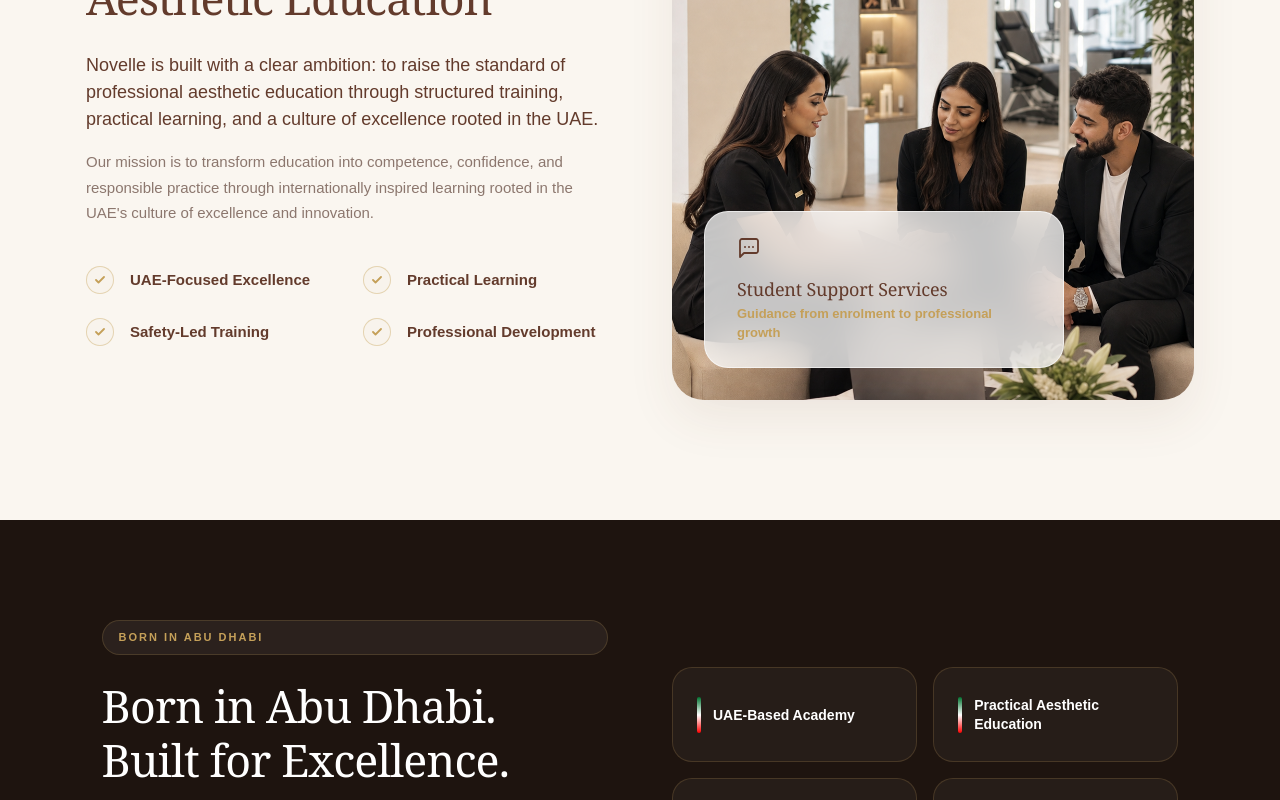
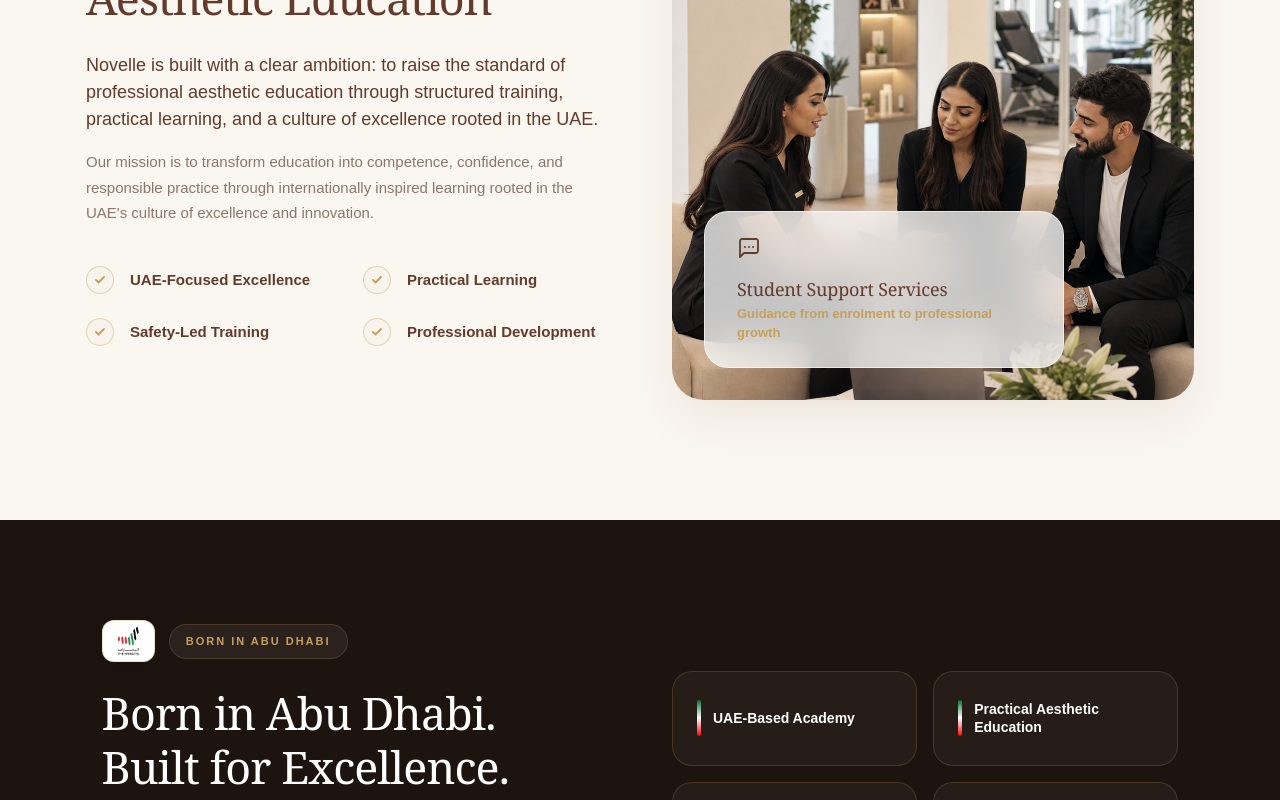
Before and after one commit to z4q8v2n7x5m9k3/novelle_final, a Next.js app: page / in a window 1280 px wide. Shown: the part 2622-3422 px from the top of the page. Built offline with nearby package versions, Linux system fonts and the light colour scheme; a web font is replaced by a local one.

Commit message:
Add The Emirates logo badge to UAE Identity section

```diff
--- a/src/components/UAEIdentity.tsx
+++ b/src/components/UAEIdentity.tsx
@@ -12,9 +12,37 @@
     <section style={{ background: '#1E140F', padding: '100px 24px' }}>
       <div className="container" style={{ maxWidth: '1200px', margin: '0 auto' }}>
         <div style={{ display: 'grid', gridTemplateColumns: 'repeat(auto-fit, minmax(340px, 1fr))', gap: '64px', alignItems: 'center' }}>
+
+          {/* Left: Text content + The Emirates supporting badge */}
           <div>
+            <div style={{ display: 'flex', alignItems: 'center', gap: '14px', marginBottom: '24px', flexWrap: 'wrap' }}>
+              {/* Subtle The Emirates Logo Badge */}
+              <div style={{
+                background: '#FFFFFF',
+                borderRadius: '12px',
+                padding: '6px 14px',
+                display: 'inline-flex',
+                alignItems: 'center',
+                justifyContent: 'center',
+                boxShadow: '0 4px 16px rgba(0, 0, 0, 0.15)',
+                border: '1px solid rgba(197, 160, 89, 0.3)',
+                height: '42px',
+                boxSizing: 'border-box'
+              }}>
+                <img
+                  src="/logos/the-emirates.jpg"
+                  alt="The Emirates"
+                  style={{
+                    height: '30px',
+                    width: 'auto',
+                    objectFit: 'contain',
+                    display: 'block'
+                  }}
+                />
+              </div>
+
               <span style={{
-              display: 'block',
+                display: 'inline-flex',
                 alignItems: 'center',
                 background: 'rgba(255,255,255,0.06)',
                 padding: '8px 16px',
@@ -23,20 +51,23 @@
                 letterSpacing: '2px',
                 fontWeight: 600,
                 color: '#c5a059',
-              textTransform: 'uppercase',
+                textTransform: 'uppercase' as const,
                 fontFamily: '"General Sans", sans-serif',
-              marginBottom: '24px',
                 border: '1px solid rgba(197, 160, 89, 0.2)'
               }}>
                 BORN IN ABU DHABI
               </span>
+            </div>
+
             <h2 style={{ fontFamily: '"Hedvig Letters Serif", Georgia, serif', fontSize: 'clamp(2rem, 3.5vw, 2.8rem)', color: '#FFFFFF', fontWeight: 400, lineHeight: 1.2, margin: '0 0 24px 0', letterSpacing: '-0.02em' }}>
               Born in Abu Dhabi.<br/>Built for Excellence.
             </h2>
             <p style={{ fontFamily: '"General Sans", sans-serif', fontSize: '16px', color: 'rgba(255,255,255,0.75)', lineHeight: 1.7, margin: 0, fontWeight: 500 }}>
-              Novelle is rooted in the UAE's culture of ambition, innovation, and quality. From Abu Dhabi, we aim to develop confident professionals through structured aesthetic education, practical learning, and a commitment to higher standards.
+              Novelle is rooted in the UAE&apos;s culture of ambition, innovation, and quality. From Abu Dhabi, we aim to develop confident professionals through structured aesthetic education, practical learning, and a commitment to higher standards.
             </p>
           </div>
+
+          {/* Right: Badge cards */}
           <div style={{ display: 'grid', gridTemplateColumns: '1fr 1fr', gap: '16px' }}>
             {badges.map((badge, i) => (
               <div key={i} style={{ background: 'rgba(255,255,255,0.04)', border: '1px solid rgba(197, 160, 89, 0.2)', borderRadius: '20px', padding: '28px 24px', display: 'flex', alignItems: 'center', gap: '12px' }}>
@@ -47,6 +78,7 @@
               </div>
             ))}
           </div>
+
         </div>
       </div>
     </section>
```
Also changed, not shown: public/logos/the-emirates.jpg (added). Lines whose indentation alone changed are shown as unchanged.
